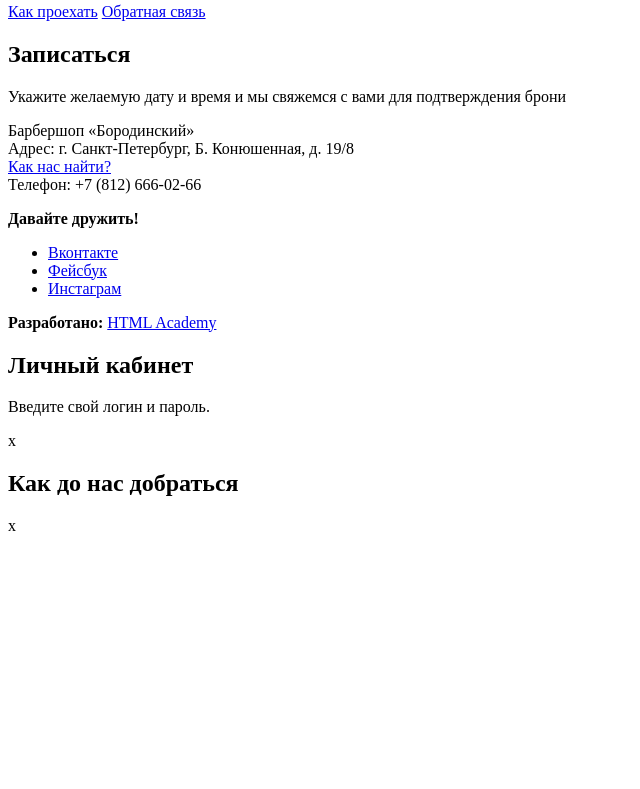
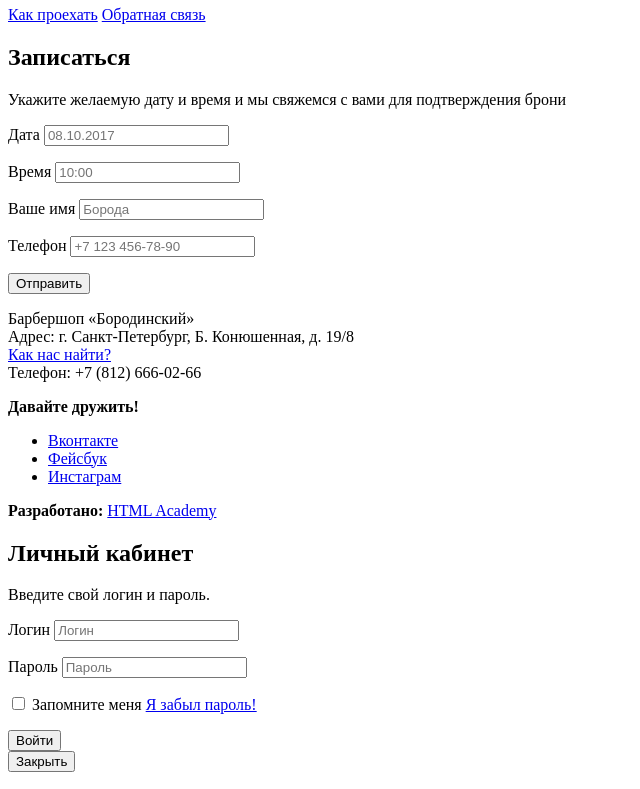
Before and after one commit to ViktorProdeus/814599-barbershop, a plain HTML site: page index.html in a window 1280 px wide. Shown: the part 1339-2128 px from the top of the page, without its empty margins (0-640 px from the left). Before the commit the page ends 1882 px from the top, so only its background shows below. Drawn offline with Linux system fonts and the light colour scheme.

Commit message:
добавили доступность

```diff
--- a/index.html
+++ b/index.html
@@ -20,7 +20,9 @@
 				<li><a href="contacts.html">Контакты</a></li>
 			</ul>
 			<ul class="user-navigation">
-				<li class="login-link">Вход</li>
+				<li>
+					<a class="login-link" href="#">Вход</a>
+				</li>
 			</ul>
 		</nav>
 	</header>
@@ -67,10 +69,12 @@
 		<section class="gallery">
 			<h2>Фотогалерея</h2>
 			<figure class="gallery-content">
-				<a href="#"><img src="img/studio.jpg" width="286" height="164" alt="Интерьер"></a>
+				<a href="#">
+					<img src="img/studio.jpg" width="286" height="164" alt="Интерьер">
+				</a>
 			</figure>
-			<span class="button gallery-button gallery-button-back">Назад</span>
-			<span class="button gallery-button gallery-button-next">Вперед</span>
+			<button class="button gallery-button gallery-button-back">Назад</button>
+			<button class="button gallery-button gallery-button-next">Вперед</button>
 		</section>
 
 		<section class="contacts">
@@ -92,7 +96,25 @@
 		<section class="appointment">
 			<h2>Записаться</h2>
 			<p class="appointment-info">Укажите желаемую дату и время и мы свяжемся с вами для подтверждения брони</p>
-			<!-- Здесь будет форма -->
+			<form class="appointment-form" action="https://echo.htmlacademy.ru" method="post">
+				<p class="appointment-item">
+					<label for="appointment-date">Дата</label>
+					<input id="appointment-date" type="text" name="date" value="" placeholder="08.10.2017">
+				</p>
+				<p class="appointment-item">
+					<label for="appointment-time">Время</label>
+					<input id="appointment-time" type="text" name="time" value="" placeholder="10:00">
+				</p>
+				<p class="appointment-item">
+					<label for="appointment-name">Ваше имя</label>
+					<input id="appointment-name" type="text" name="name" value="" placeholder="Борода">
+				</p>
+				<p class="appointment-item">
+					<label for="appointment-phone">Телефон</label>
+					<input id="appointment-phone" type="tel" name="phone" value="" placeholder="+7 123 456-78-90">
+				</p>
+				<button class="button" type="submit">Отправить</button>
+			</form>
 		</section>
 	</main>
 	<footer class="main-footer">
@@ -119,13 +141,37 @@
 	<section class="modal modal-login">
 		<h2>Личный кабинет</h2>
 		<p>Введите свой логин и пароль.</p>
-		<!-- Здесь будет форма -->
-		<span class="modal-close">x</span>
+		<form class="login-form" action="https://echo.htmlacademy.ru" method="post">
+			<p>
+				<label class="visually-hidden" for="user-login">Логин</label>
+				<input class="login-icon-user" id="user-login" type="text" name="login" placeholder="Логин">
+			</p>
+			<p>
+				<label class="visually-hidden" for="user-password">Пароль</label>
+				<input class="login-icon-password" id="user-password" type="password" name="password" placeholder="Пароль">
+			</p>
+			<p class="login-password-info">
+				<label class="login-checkbox">
+					<input type="checkbox" name="remember">
+					Запомните меня
+				</label>
+				<a class="restore" href="#">Я забыл пароль!</a>
+			</p>
+			<button class="button" type="submit">
+				Войти
+			</button>
+		</form>
+		<button class="modal-close" type="button">
+			Закрыть
+		</button>
 	</section>
 
 	<section class="modal modal-map">
 		<h2 class="visually-hidden">Как до нас добраться</h2>
-		<span class="modal-close">x</span>
+		<p>
+			<img src="img/map.jpg" width="780" height="560" alt="Офис компании по адресу ул. Большая Конюшенная 19/8, Санкт-Петербург">
+		</p>
+		<button class="modal-close">Закрыть</button>
 	</section>
 </body>
 
```
